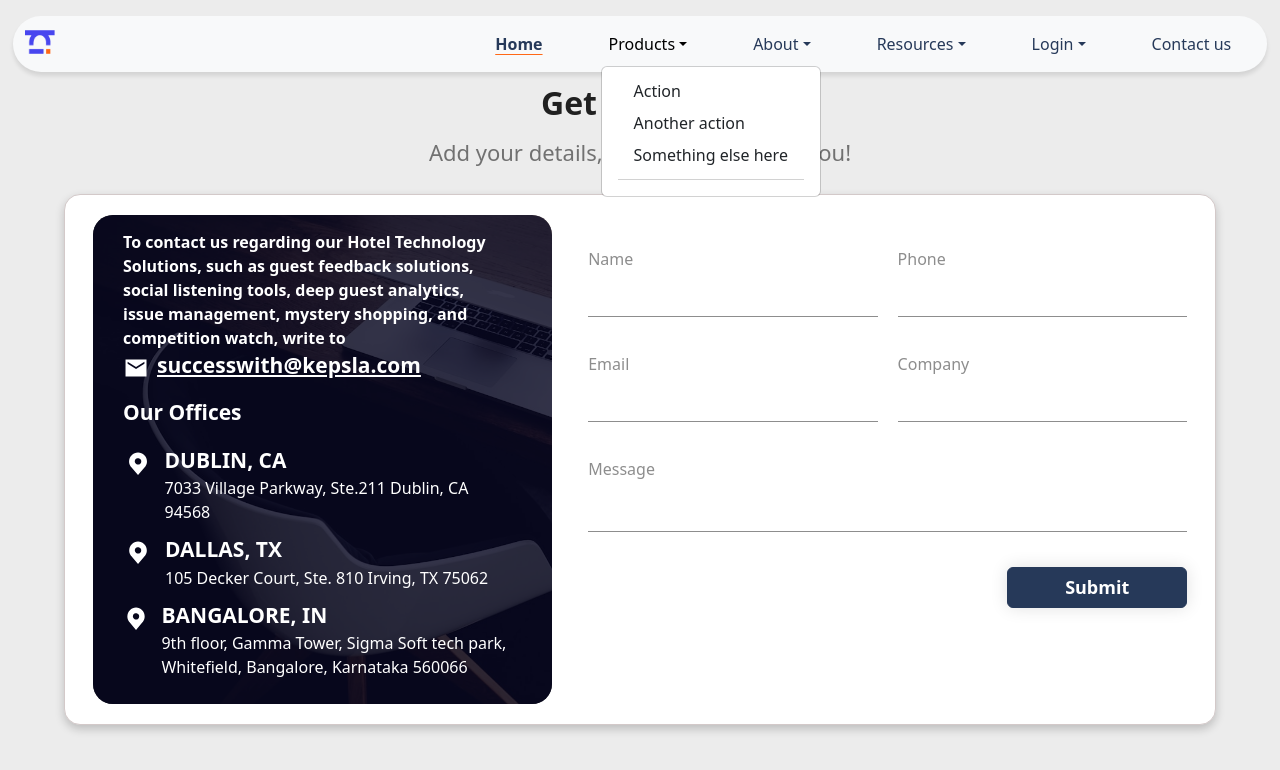
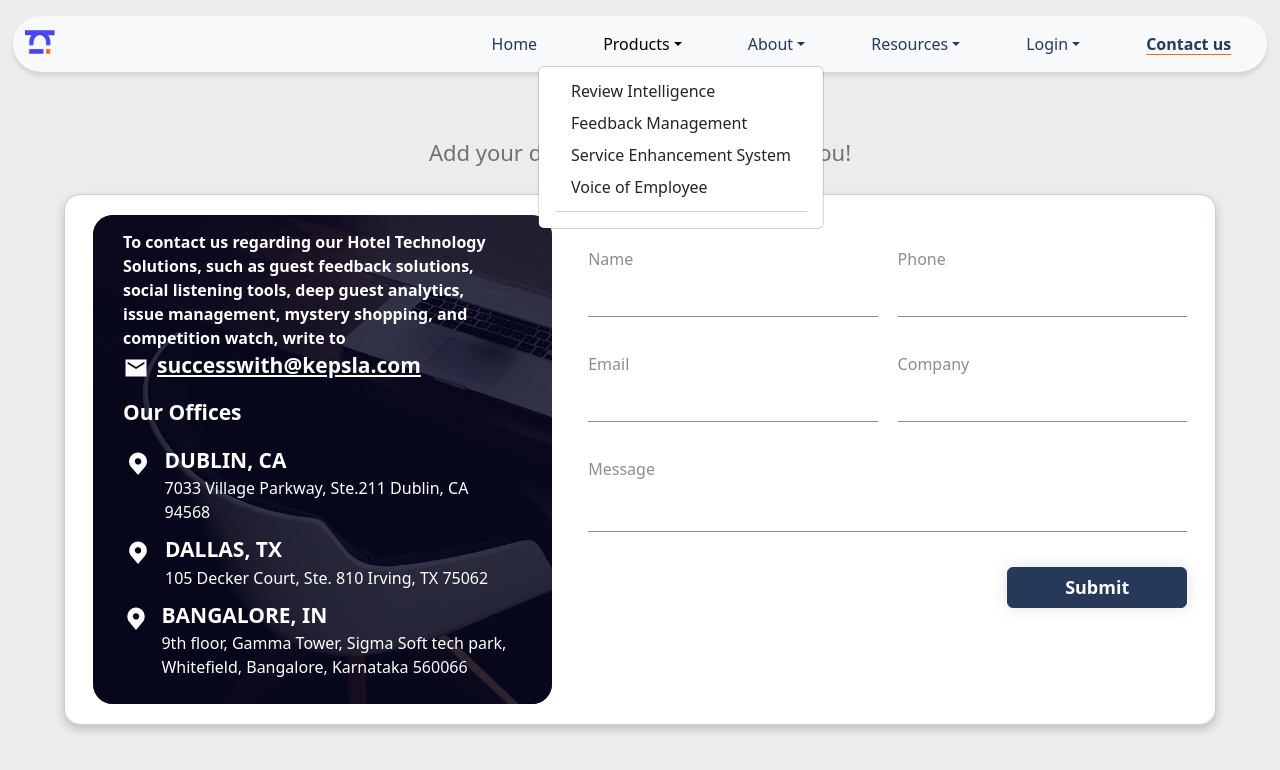
Before and after one commit to ayush-zapcg/kepsla-website, a React (Vite) app: page /contact-us in a window 1280 px wide. Both pictures are taken after a click on the button "Products". Shown: the top 770 px of the page. Built offline with nearby package versions, Linux system fonts and the light colour scheme.

Commit message:
Update Navbar links

```diff
--- a/src/components/Navbar.jsx
+++ b/src/components/Navbar.jsx
@@ -1,45 +1,53 @@
+import { useLocation } from 'react-router-dom';
 import styles from '../styles/Navbar.module.css';
 
 export const Navbar = () => {
+  const location = useLocation();
+
   const navLinks = [
-    { name: 'Home', href: '#', isDropdown: false },
+    { name: 'Home', href: '/', isDropdown: false },
     {
       name: 'Products',
       isDropdown: true,
       dropdownItems: [
-        { name: 'Action', href: '#' },
-        { name: 'Another action', href: '#' },
-        { name: 'Something else here', href: '#' }
+        { name: 'Review Intelligence', href: '/review-intelligence' },
+        { name: 'Feedback Management', href: '/feedback-management' },
+        {
+          name: 'Service Enhancement System',
+          href: '/service-enhancement-system'
+        },
+        { name: 'Voice of Employee', href: '/voice-of-employee' }
       ]
     },
     {
       name: 'About',
       isDropdown: true,
       dropdownItems: [
-        { name: 'Action', href: '#' },
-        { name: 'Another action', href: '#' },
-        { name: 'Something else here', href: '#' }
+        { name: 'Our Team', href: '/our-team' },
+        { name: 'Our Clients', href: '/our-clients' },
+        {
+          name: 'Recognitions and Partnerships',
+          href: '/recognitions-and-partnerships'
+        }
       ]
     },
     {
       name: 'Resources',
       isDropdown: true,
-      dropdownItems: [
-        { name: 'Action', href: '#' },
-        { name: 'Another action', href: '#' },
-        { name: 'Something else here', href: '#' }
-      ]
+      dropdownItems: [{ name: 'Case Studies', href: '/case-studies' }]
     },
     {
       name: 'Login',
       isDropdown: true,
       dropdownItems: [
-        { name: 'Action', href: '#' },
-        { name: 'Another action', href: '#' },
-        { name: 'Something else here', href: '#' }
+        { name: 'Review Intelligence', href: 'https://reviews.kepsla.com/' },
+        {
+          name: 'Feedback Management System',
+          href: 'https://feedback.kepsla.com'
+        }
       ]
     },
-    { name: 'Contact us', href: '/#', isDropdown: false }
+    { name: 'Contact us', href: '/contact-us', isDropdown: false }
   ];
 
   return (
@@ -78,7 +86,7 @@
                 {!link.isDropdown ? (
                   <a
                     className={`nav-link ${
-                      link.name === 'Home'
+                      location.pathname === link.href
                         ? styles.navLinkActive
                         : styles.navLink
                     }`}
@@ -89,7 +97,9 @@
                   <>
                     <a
                       className={`nav-link dropdown-toggle ${
-                        link.name === 'Home'
+                        link.dropdownItems.some((item) =>
+                          location.pathname.startsWith(item.href)
+                        )
                           ? styles.navLinkActive
                           : styles.navLink
                       }`}
@@ -102,7 +112,18 @@
                     <ul className={`dropdown-menu ${styles.dropdownMenu}`}>
                       {link.dropdownItems.map((item, idx) => (
                         <li key={idx}>
-                          <a className="dropdown-item" href={item.href}>
+                          <a
+                            className="dropdown-item"
+                            href={item.href}
+                            target={
+                              link.name === 'Login' ? '_blank' : '_self'
+                            }
+                            rel={
+                              link.name === 'Login'
+                                ? 'noopener noreferrer'
+                                : undefined
+                            }
+                          >
                             {item.name}
                           </a>
                         </li>
--- a/src/styles/Navbar.module.css
+++ b/src/styles/Navbar.module.css
@@ -32,6 +32,7 @@
 
 .dropdownMenu {
   padding: 0.5rem 1rem;
+  transform: translateX(-20%);
 }
 
 .dropdownDivider {
```
